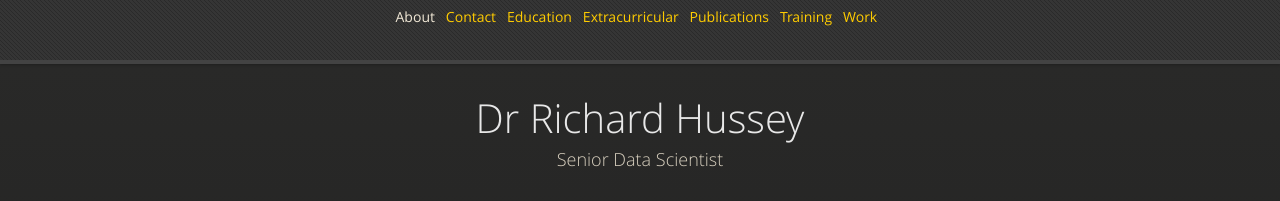
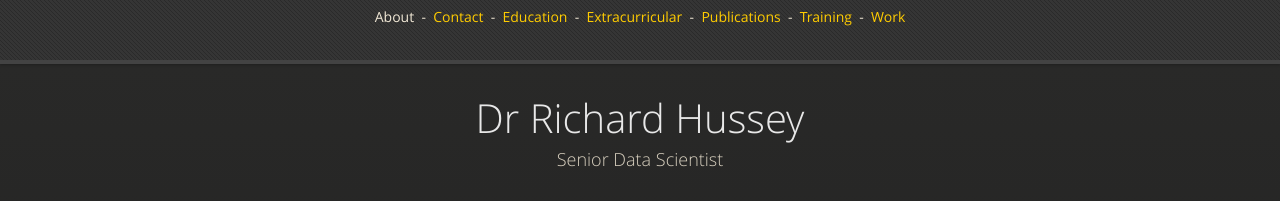
Before and after one commit to richardhussey/richardhussey.github.io, a Jekyll site: the page built from index.md, in a window 1280 px wide. Shown: the top 201 px of the page. Built offline with Jekyll 4.4.1, drawn with Linux system fonts in a browser that asks for light colours.

Commit message:
Remove divider from post-last item in navigation list

```diff
--- a/_includes/navigation.html
+++ b/_includes/navigation.html
@@ -5,6 +5,8 @@
     {% else %}
       <a href="{{ item.link }}">{{ item.name }}</a>
     {% endif %}
-    &nbsp;
+    {% if item != site.data.navigation.last %}
+        &nbsp;-&nbsp;
+    {% endif %}
   {% endfor %}
 </nav>
```
